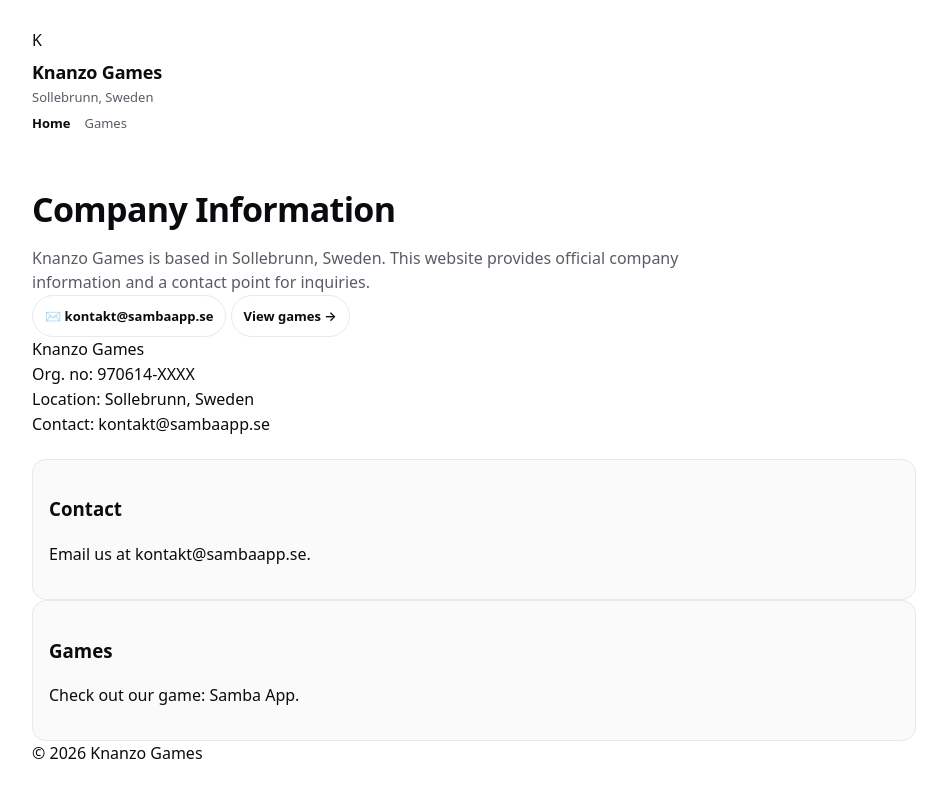
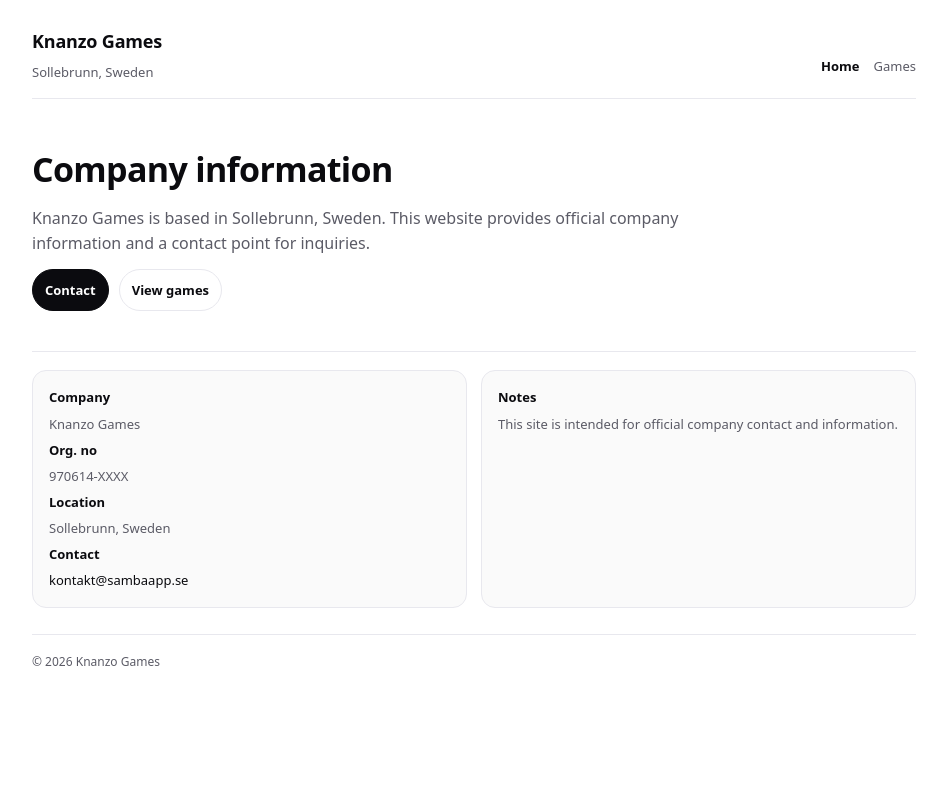
Before and after one commit to andreasgustavsson17-max/knanzogames, a plain HTML site: page index.html in a window 1280 px wide. Shown: the whole page, without its empty margins (166-1113 px from the left). Drawn offline with Linux system fonts and the light colour scheme.

Commit message:
Revise company info and update HTML structure
Updated company information and improved structure.

```diff
--- a/index.html
+++ b/index.html
@@ -4,58 +4,60 @@
   <meta charset="utf-8" />
   <meta name="viewport" content="width=device-width,initial-scale=1" />
   <title>Knanzo Games</title>
-  <meta name="description" content="Knanzo Games — official company site." />
+  <meta name="description" content="Official company information for Knanzo Games." />
   <link rel="stylesheet" href="assets/style.css" />
 </head>
 <body>
   <div class="wrap">
-    <header class="topbar">
+    <header class="header">
       <div class="brand">
-        <div class="logo">K</div>
-        <div>
-          <h1>Knanzo Games</h1>
-          <p>Sollebrunn, Sweden</p>
-        </div>
+        <h1>Knanzo Games</h1>
+        <p>Sollebrunn, Sweden</p>
       </div>
-
       <nav class="nav" aria-label="Primary">
         <a class="active" href="index.html">Home</a>
         <a href="games.html">Games</a>
       </nav>
     </header>
 
-    <section class="hero">
-      <h2>Company Information</h2>
+    <main class="hero">
+      <h2>Company information</h2>
       <p>
         Knanzo Games is based in Sollebrunn, Sweden. This website provides official company
         information and a contact point for inquiries.
       </p>
 
-      <div class="btnrow">
-        <a class="btn" href="mailto:kontakt@sambaapp.se">✉️ kontakt@sambaapp.se</a>
-        <a class="btn secondary" href="games.html">View games →</a>
+      <div class="actions">
+        <a class="btn primary" href="mailto:kontakt@sambaapp.se">Contact</a>
+        <a class="btn" href="games.html">View games</a>
       </div>
+    </main>
 
-      <div class="mono">
-Knanzo Games<br>
-Org. no: 970614-XXXX<br>
-Location: Sollebrunn, Sweden<br>
-Contact: kontakt@sambaapp.se
+    <section class="section">
+      <div class="row two">
+        <div class="card">
+          <div class="kv">
+            <div><strong>Company</strong></div>
+            <div>Knanzo Games</div>
+            <div><strong>Org. no</strong></div>
+            <div>970614-XXXX</div>
+            <div><strong>Location</strong></div>
+            <div>Sollebrunn, Sweden</div>
+            <div><strong>Contact</strong></div>
+            <div><a href="mailto:kontakt@sambaapp.se">kontakt@sambaapp.se</a></div>
+          </div>
+        </div>
+
+        <div class="card">
+          <div class="kv">
+            <div><strong>Notes</strong></div>
+            <div>This site is intended for official company contact and information.</div>
+          </div>
+        </div>
       </div>
     </section>
 
-    <section class="grid" aria-label="Quick links">
-      <div class="card span6">
-        <h3>Contact</h3>
-        <p>Email us at <a href="mailto:kontakt@sambaapp.se">kontakt@sambaapp.se</a>.</p>
-      </div>
-      <div class="card span6">
-        <h3>Games</h3>
-        <p>Check out our game: Samba App.</p>
-      </div>
-    </section>
-
-    <footer>© <span id="y"></span> Knanzo Games</footer>
+    <footer class="footer">© <span id="y"></span> Knanzo Games</footer>
   </div>
 
   <script>
```
